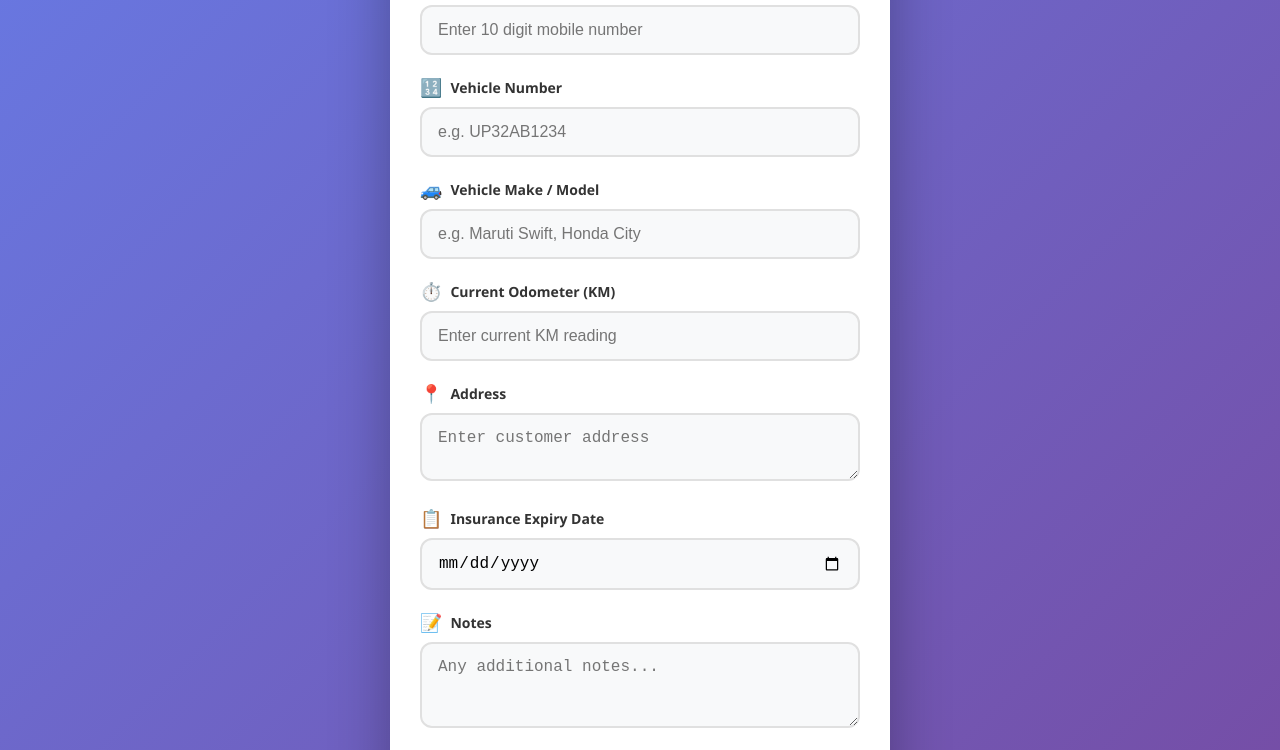
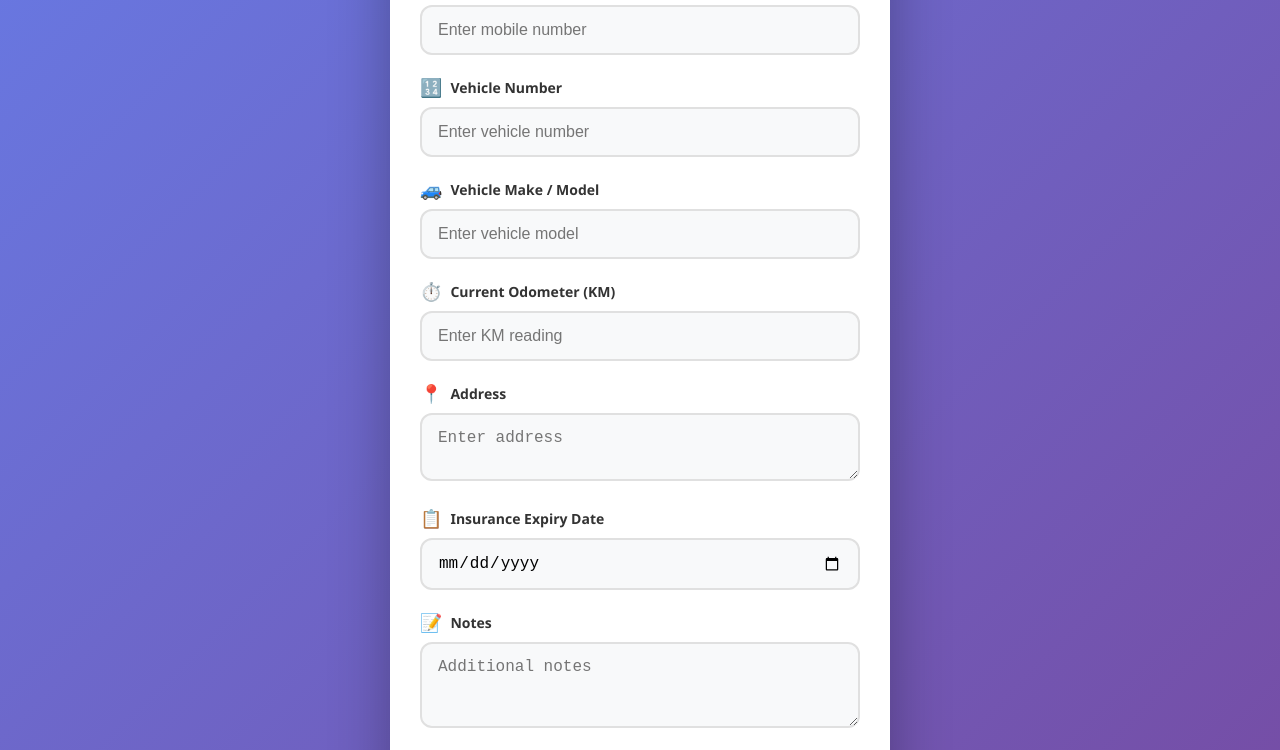
Before and after one commit to ntqueprince/wp, a plain HTML site: page form.html in a window 1280 px wide. Shown: the part 374-1124 px from the top of the page. Drawn offline with Linux system fonts and the light colour scheme.

Commit message:
Update form.html

```diff
--- a/form.html
+++ b/form.html
@@ -10,16 +10,13 @@
 
 <body>
     <div class="container">
-        <!-- Header -->
         <div class="form-header">
             <div class="logo">🚗</div>
             <h1>Customer Details</h1>
             <p>Fill customer information to send via WhatsApp</p>
         </div>
 
-        <!-- Form -->
         <form id="customerForm" class="customer-form">
-            <!-- Customer Name -->
             <div class="form-group">
                 <label for="customerName">
                     <span class="label-icon">👤</span>
@@ -28,53 +25,46 @@
                 <input type="text" id="customerName" placeholder="Enter customer name" required>
             </div>
 
-            <!-- Mobile Number -->
             <div class="form-group">
                 <label for="mobileNumber">
                     <span class="label-icon">📱</span>
                     Mobile Number
                 </label>
-                <input type="tel" id="mobileNumber" placeholder="Enter 10 digit mobile number" pattern="[0-9]{10}"
-                    maxlength="10" required>
+                <input type="tel" id="mobileNumber" placeholder="Enter mobile number" pattern="[0-9]{10}" maxlength="10" required>
             </div>
 
-            <!-- Vehicle Number -->
             <div class="form-group">
                 <label for="vehicleNumber">
                     <span class="label-icon">🔢</span>
                     Vehicle Number
                 </label>
-                <input type="text" id="vehicleNumber" placeholder="e.g. UP32AB1234" required>
+                <input type="text" id="vehicleNumber" placeholder="Enter vehicle number" required>
             </div>
 
-            <!-- Vehicle Make / Model -->
             <div class="form-group">
                 <label for="vehicleModel">
                     <span class="label-icon">🚙</span>
                     Vehicle Make / Model
                 </label>
-                <input type="text" id="vehicleModel" placeholder="e.g. Maruti Swift, Honda City" required>
+                <input type="text" id="vehicleModel" placeholder="Enter vehicle model" required>
             </div>
 
-            <!-- Current Odometer -->
             <div class="form-group">
                 <label for="odometer">
                     <span class="label-icon">⏱️</span>
                     Current Odometer (KM)
                 </label>
-                <input type="number" id="odometer" placeholder="Enter current KM reading" required>
+                <input type="number" id="odometer" placeholder="Enter KM reading" required>
             </div>
 
-            <!-- Address -->
             <div class="form-group">
                 <label for="address">
                     <span class="label-icon">📍</span>
                     Address
                 </label>
-                <textarea id="address" placeholder="Enter customer address" rows="2"></textarea>
+                <textarea id="address" placeholder="Enter address" rows="2"></textarea>
             </div>
 
-            <!-- Insurance Expiry Date -->
             <div class="form-group">
                 <label for="insuranceExpiry">
                     <span class="label-icon">📋</span>
@@ -83,28 +73,24 @@
                 <input type="date" id="insuranceExpiry">
             </div>
 
-            <!-- Notes -->
             <div class="form-group">
                 <label for="notes">
                     <span class="label-icon">📝</span>
                     Notes
                 </label>
-                <textarea id="notes" placeholder="Any additional notes..." rows="3"></textarea>
+                <textarea id="notes" placeholder="Additional notes" rows="3"></textarea>
             </div>
 
-            <!-- Submit Button -->
             <button type="submit" class="submit-btn">
                 <span class="whatsapp-icon">
                     <svg viewBox="0 0 24 24" fill="currentColor">
-                        <path
-                            d="M17.472 14.382c-.297-.149-1.758-.867-2.03-.967-.273-.099-.471-.148-.67.15-.197.297-.767.966-.94 1.164-.173.199-.347.223-.644.075-.297-.15-1.255-.463-2.39-1.475-.883-.788-1.48-1.761-1.653-2.059-.173-.297-.018-.458.13-.606.134-.133.298-.347.446-.52.149-.174.198-.298.298-.497.099-.198.05-.371-.025-.52-.075-.149-.669-1.612-.916-2.207-.242-.579-.487-.5-.669-.51-.173-.008-.371-.01-.57-.01-.198 0-.52.074-.792.372-.272.297-1.04 1.016-1.04 2.479 0 1.462 1.065 2.875 1.213 3.074.149.198 2.096 3.2 5.077 4.487.709.306 1.262.489 1.694.625.712.227 1.36.195 1.871.118.571-.085 1.758-.719 2.006-1.413.248-.694.248-1.289.173-1.413-.074-.124-.272-.198-.57-.347m-5.421 7.403h-.004a9.87 9.87 0 01-5.031-1.378l-.361-.214-3.741.982.998-3.648-.235-.374a9.86 9.86 0 01-1.51-5.26c.001-5.45 4.436-9.884 9.888-9.884 2.64 0 5.122 1.03 6.988 2.898a9.825 9.825 0 012.893 6.994c-.003 5.45-4.437 9.884-9.885 9.884m8.413-18.297A11.815 11.815 0 0012.05 0C5.495 0 .16 5.335.157 11.892c0 2.096.547 4.142 1.588 5.945L.057 24l6.305-1.654a11.882 11.882 0 005.683 1.448h.005c6.554 0 11.89-5.335 11.893-11.893a11.821 11.821 0 00-3.48-8.413z" />
+                        <path d="M17.472 14.382c-.297-.149-1.758-.867-2.03-.967-.273-.099-.471-.148-.67.15-.197.297-.767.966-.94 1.164-.173.199-.347.223-.644.075-.297-.15-1.255-.463-2.39-1.475-.883-.788-1.48-1.761-1.653-2.059-.173-.297-.018-.458.13-.606.134-.133.298-.347.446-.52.149-.174.198-.298.298-.497.099-.198.05-.371-.025-.52-.075-.149-.669-1.612-.916-2.207-.242-.579-.487-.5-.669-.51-.173-.008-.371-.01-.57-.01-.198 0-.52.074-.792.372-.272.297-1.04 1.016-1.04 2.479 0 1.462 1.065 2.875 1.213 3.074.149.198 2.096 3.2 5.077 4.487.709.306 1.262.489 1.694.625.712.227 1.36.195 1.871.118.571-.085 1.758-.719 2.006-1.413.248-.694.248-1.289.173-1.413-.074-.124-.272-.198-.57-.347m-5.421 7.403h-.004a9.87 9.87 0 01-5.031-1.378l-.361-.214-3.741.982.998-3.648-.235-.374a9.86 9.86 0 01-1.51-5.26c.001-5.45 4.436-9.884 9.888-9.884 2.64 0 5.122 1.03 6.988 2.898a9.825 9.825 0 012.893 6.994c-.003 5.45-4.437 9.884-9.885 9.884m8.413-18.297A11.815 11.815 0 0012.05 0C5.495 0 .16 5.335.157 11.892c0 2.096.547 4.142 1.588 5.945L.057 24l6.305-1.654a11.882 11.882 0 005.683 1.448h.005c6.554 0 11.89-5.335 11.893-11.893a11.821 11.821 0 00-3.48-8.413z"/>
                     </svg>
                 </span>
                 Send via WhatsApp
             </button>
         </form>
 
-        <!-- Footer -->
         <div class="form-footer">
             <p>Data will be sent to owner's WhatsApp</p>
         </div>
```
